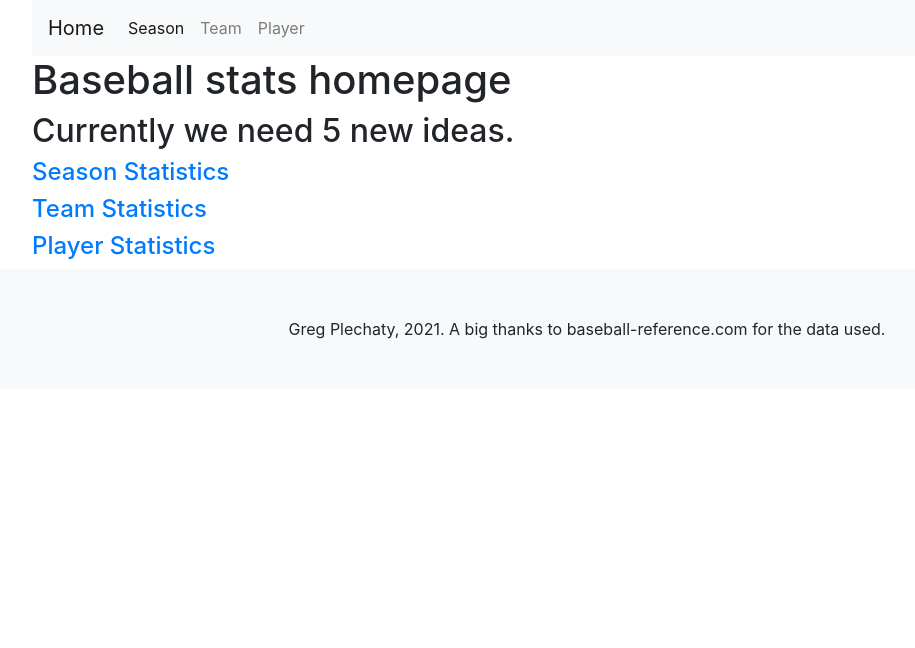
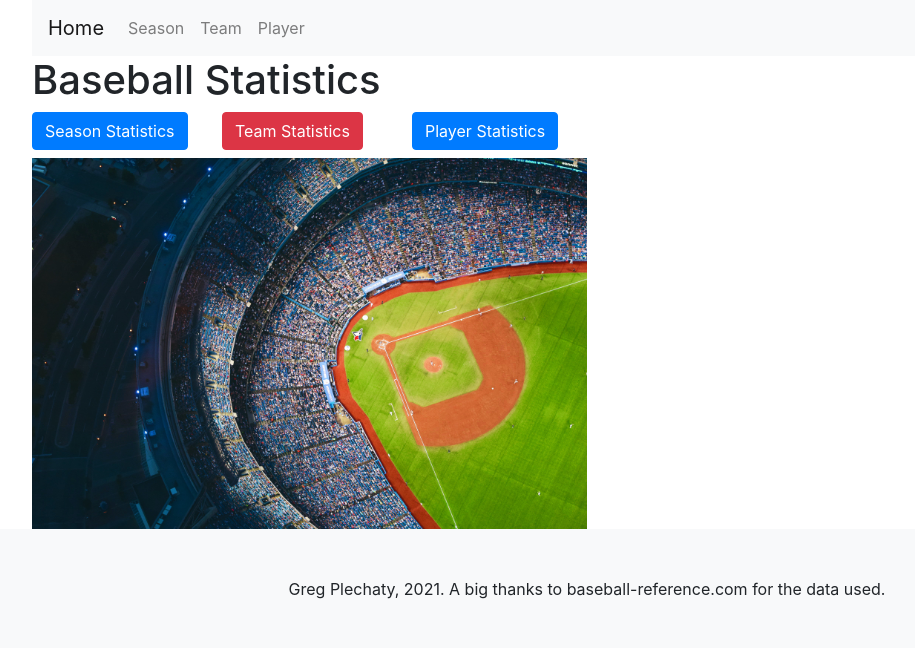
Before and after one commit to gregplechaty/mlb-dashboard, a Django app: page / in a window 1280 px wide. Shown: the top 648 px of the page, without its empty margins (53-968 px from the left). Run offline with Django 3.2, Linux system fonts and the light colour scheme; some libraries are stand-ins or nearby versions.

Commit message:
Initial status before first heroku upload

```diff
--- a/mlbstats/static/team-hist-stats/brewers-historical.csv
+++ b/mlbstats/static/team-hist-stats/brewers-historical.csv
@@ -1,5 +1,5 @@
 Year,Tm,Lg,G,W,L,Ties,W-L%,pythW-L%,Finish,GB,Playoffs,R,RA,Attendance,BatAge,PAge,#Bat,#P,Top Player,Managers
-2020,Milwaukee Brewers,NL Central,60,29,31,0,.483,.470,4th of 5,5.0,Lost NLWC (2-0),247,264,,28.5,28.0,43,25,C.Burnes (2.1),C.Counsell (29-31)
+2020,Milwaukee Brewers,NL Central,60,29,31,0,.483,.470,4th of 5,5.0,Lost NLWC (2-0),247,264,0,28.5,28.0,43,25,C.Burnes (2.1),C.Counsell (29-31)
 2019,Milwaukee Brewers,NL Central,162,89,73,0,.549,.502,2nd of 5,2.0,Lost NLWC (1-0),769,766,2923333,28.9,28.7,50,30,C.Yelich (7.0),C.Counsell (89-73)
 2018,Milwaukee Brewers,NL Central,163,96,67,0,.589,.561,1st of 5,--,Lost NLCS (4-3),754,659,2850875,28.9,28.8,53,30,C.Yelich (7.3),C.Counsell (96-67)
 2017,Milwaukee Brewers,NL Central,162,86,76,0,.531,.522,2nd of 5,6.0,,732,697,2627705,27.4,28.3,50,30,C.Anderson (4.2),C.Counsell (86-76)
--- a/mlbstats/templates/base.html
+++ b/mlbstats/templates/base.html
@@ -20,13 +20,13 @@
 
         <div class="collapse navbar-collapse" id="navbarSupportedContent">
           <ul class="navbar-nav mr-auto">
-            <li class="nav-item active">
+            <li class="nav-item {{ navActiveSeason }}">
               <a class="nav-link" href="/season">Season<span class="sr-only">(current)</span></a>
             </li>
-            <li class="nav-item">
+            <li class="nav-item {{ navActiveTeam }}">
               <a class="nav-link" href="/team">Team</a>
             </li>
-            <li class="nav-item">
+            <li class="nav-item {{ navActivePlayer }}">
                 <a class="nav-link" href="/player">Player</a>
             </li>
           </ul>
--- a/mlbstats/templates/homepage.html
+++ b/mlbstats/templates/homepage.html
@@ -3,10 +3,18 @@
 {% block content %}
 
 
-<h1>Baseball stats homepage</h1>
-<h2>Currently we need {{ adoptions_needed }} new ideas.</h2>
-<h4><a href="/season">Season Statistics</a></h4>
-<h4><a href="/team">Team Statistics</a></h4>
-<h4><a href="/player">Player Statistics</a></h4>
+<h1>Baseball Statistics</h1>
+<div class="row justify-content-start">
+    <div class="col-lg-2 col-md-4 col-sm-12">
+        <h4><a a class="btn btn-primary" href="/season" role="button">Season Statistics</a></h4>
+    </div>
+    <div class="col-lg-2 col-md-4 col-sm-12">
+        <h4><a class="btn btn-danger" href="/team" role="button">Team Statistics</a></h4>
+    </div>
+    <div class="col-lg-2 col-md-4 col-sm-12">
+        <h4><a a class="btn btn-primary" href="/player" role="button">Player Statistics</a></h4>
+    </div>
+</div>
+    <img src="../static/stadium.jpg" alt="baseball stadium" width="50%" height="auto"/>
 
 {% endblock content %}
--- a/mlbstats/views.py
+++ b/mlbstats/views.py
@@ -17,14 +17,49 @@ def homepage(request):
 
 def season(request):
     print('--------view season')
+    nav_active_season = ' active'
+    player_name = ''
+    stat_line_chart = ''
+    if 'stat' in request.GET and request.GET['stat'] != "":
+        print('Historical statistic info request:', request.GET['stat'])
+        stat = request.GET['stat']
+        stat_form = request.GET['stat']
+        file = 'mlbstats/static/team-hist-stats/brewers-historical.csv'
+        ####################
+        list_for_csv = []
+        x_labels = []
+        y_values = []
+        ####################
+        with open(file) as csv.file:
+            csv_reader = csv.reader(csv.file, delimiter=',')
+            header = next(csv_reader)
+            for idx, item in enumerate(header):
+                if item == stat_form:
+                    stat_csv_position = idx
+                    break
+            list_for_csv.append(csv_reader)
+            print(stat_csv_position)
+            for row in csv_reader:
+                x_labels.append(row[0])
+                y_values.append(float(row[stat_csv_position]))
+        x_labels.reverse()
+        y_values.reverse()
+        ### Create Chart ###
+        line_chart = pygal.Line(x_label_rotation=70)
+        line_chart.title = 'Team stats for ' + stat_form + ' over time'
+        line_chart.x_labels = map(str, x_labels)
+        line_chart.add('Brewers', y_values)
+        stat_line_chart = line_chart.render_data_uri()
+
     context = {
-        'adoptions_needed': 5,
-
-    }
+        'chart': stat_line_chart,
+        'navActiveSeason': nav_active_season,
+        }
     return render(request, 'season.html', context)
 
 def team(request):
     print('--------view team')
+    nav_active_team = ' active'
     ##read in file
     file = 'mlbstats/static/team-year-detail-stats/brewers-2020.csv'
     list_of_rows = []
@@ -42,21 +77,21 @@ def team(request):
     #return lists. html will actually format
     context = {
         'header': header,
-        'rows': list_of_rows
-
+        'rows': list_of_rows,
+        'navActiveTeam': nav_active_team,
     }
 
     return render(request, 'team.html', context)
 
 def player(request):
     print('--------view player')
+    nav_active_player = ' active'
     player_name = ''
     stat_line_chart = ''
     if 'player1' in request.GET:
         print('player info request:', request.GET['player1'])
         player_name = request.GET['player1']
         stat_form = request.GET['stat'].upper()
-        print(stat_form)
         file = 'mlbstats/static/player-stats/ryan-braun_player_stats.csv'
         ####################
         list_for_csv = []
@@ -71,32 +106,24 @@ def player(request):
                     stat_csv_position = idx
                     break
             list_for_csv.append(csv_reader)
-            # find what column to read data from
-            #header = csv_reader[0]
-            #print(header)
-                #if item == statistic:
-                    #statistic_csv = 88
             for row in csv_reader:
                 x_labels.append(row[0])
                 y_values.append(float(row[idx]))
-            print
-
-            print(idx)
-            print('y values:', y_values)
 
 
 
+        ### Create chart ###
         line_chart = pygal.Bar()
         line_chart.title = stat_form + ' per Season'
         line_chart.x_labels = map(str, x_labels)
         line_chart.add('Ryan Braun', y_values)
-        line_chart.add('Chrome',  [None, None, None, None, None, None,    0,  3.9, 10.8, 23.8, 35.3])
         stat_line_chart = line_chart.render_data_uri()
 
 
     context = {
         'player_name':  player_name,
         'line_chart': stat_line_chart,
+        'navActivePlayer': nav_active_player,
     }
 
     return render(request, 'player.html', context)
```
Also changed, not shown: mlbstats/templates/season.html (+7 -4 lines), mlbstats/static/stadium.jpg (added), 2 other files.
